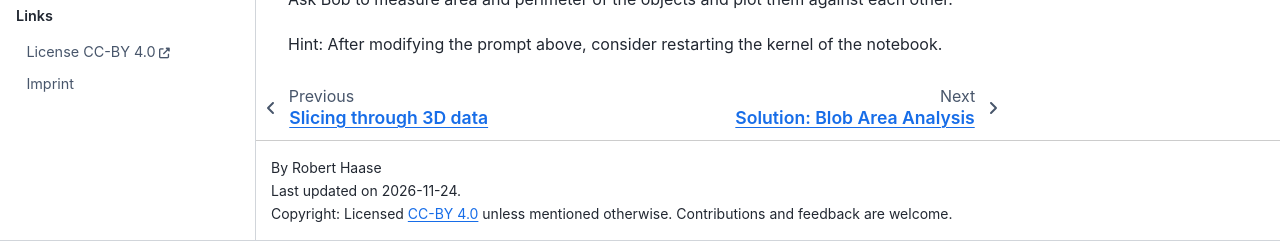
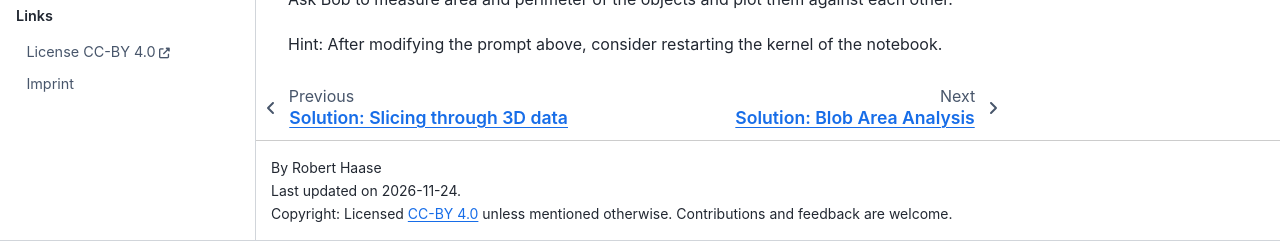
Before and after one commit to ScaDS/ai-da-2026, a Jupyter Book: the page built from docs/05_generate_notebook.ipynb, in a window 1280 px wide and 1103 px high. Shown: the part 862-1103 px from the top of the window. Built offline with Jupyter Book 1.0.4 settings and Sphinx 7.4.7 and the Sphinx Book theme 1.1.4, drawn with Linux system fonts in a browser that asks for light colours; pages that are not in the unit, such as notebooks, are missing from menus; part of the change alters nothing that is shown.

Commit message:
corrected link in TOC

```diff
--- a/docs/_toc.yml
+++ b/docs/_toc.yml
@@ -23,7 +23,7 @@ parts:
 
     - file: 04_slicing
       sections:
-      - file: solution_slicing
+      - file: solution_04_slicing
 
     - file: 05_generate_notebook
       sections:
```
